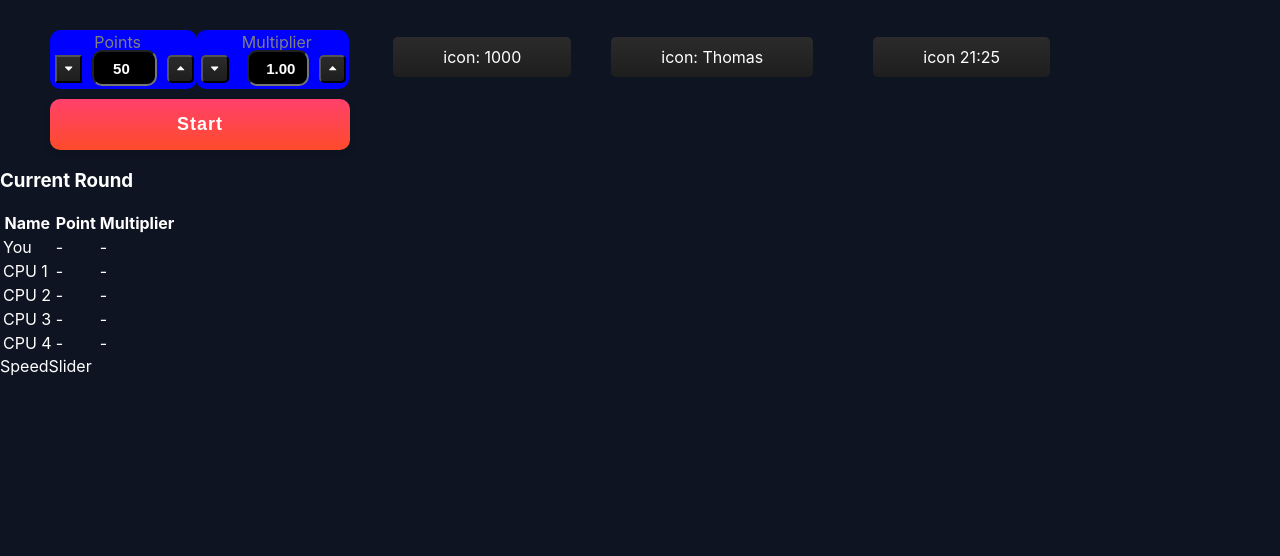
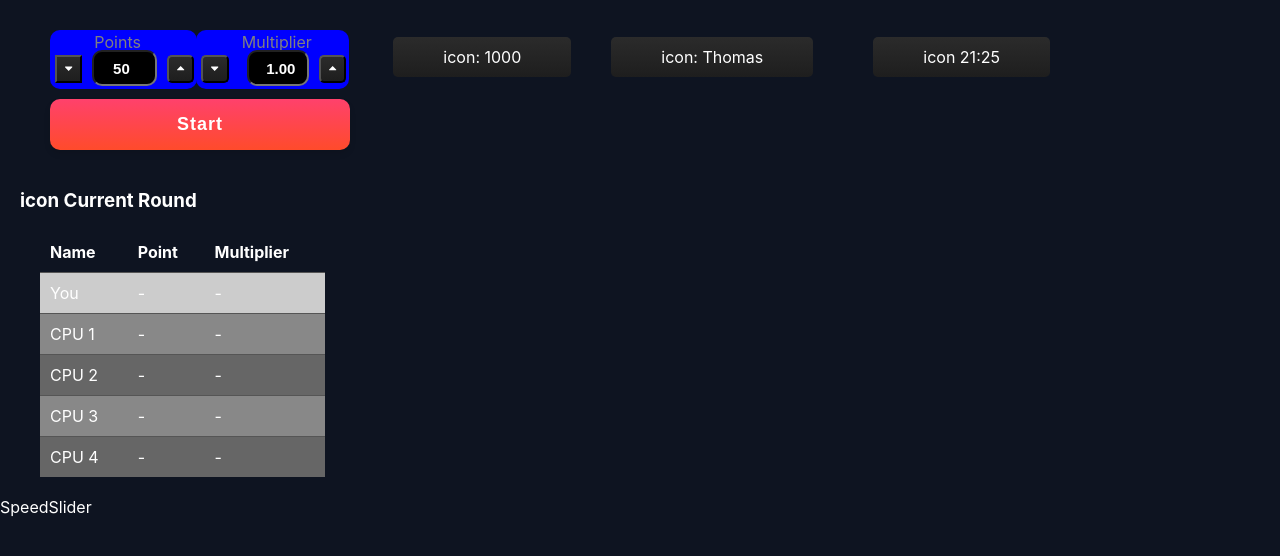
Before and after one commit to probablypenera007/guessnumber_frontend, a React (Create React App) app: page / in a window 1280 px wide. Shown: the top 556 px of the page. Built offline with nearby package versions, Linux system fonts and the light colour scheme.

Commit message:
current round

```diff
--- a/src/components/CurrentRound/CurrentRound.module.css
+++ b/src/components/CurrentRound/CurrentRound.module.css
@@ -1,3 +1,41 @@
-.currentRound{
+.currentRound {
     color: white;
+    padding: 20px;
+    border-radius: 8px;
+    width: 100%;
+    box-sizing: border-box;
 }
+
+.currentRound__title {
+    margin-bottom: 20px;
+}
+
+.currentRound__table {
+    margin-left: 20px;
+    width: 23%;
+    border-collapse: collapse;
+}
+
+.table__row--you {
+    background-color: #ccc;
+}
+
+.table__row--cpu1,
+.table__row--cpu3 {
+    background-color: #888;
+}
+
+.table__row--cpu2,
+.table__row--cpu4 {
+    background-color: #666;
+}
+
+.tableH {
+    padding: 10px;
+    text-align: left;
+}
+
+.table__data {
+    padding: 10px;
+    border-top: 1px solid #555;
+}
--- a/src/components/CurrentRound/CurrentRound.tsx
+++ b/src/components/CurrentRound/CurrentRound.tsx
@@ -15,28 +15,39 @@ const CurrentRound: React.FC<CurrentRoundProps> = ({
   const defaultPlayers = ["You", "CPU 1", "CPU 2", "CPU 3", "CPU 4"];
 
   const renderTableRows = () => {
-    if (!gameStarted) {
-      return defaultPlayers.map((player) => (
-        <tr key={player}>
-          <td className={Style.table__data}>{player}</td>
-          <td className={Style.table__data}>-</td>
-          <td className={Style.table__data}>-</td>
-        </tr>
-      ));
-    }
+    const playerData = gameStarted ? players : defaultPlayers.map(player => ({ name: player, points: '-', multiplier: '-' }));
 
-    return players.map((player) => (
-      <tr key={player.name}>
+    return playerData.map((player, index) => {
+      let rowStyle: string = '';
+      switch (index) {
+        case 0:
+          rowStyle = Style["table__row--you"] as string;
+          break;
+        case 1:
+        case 3:
+          rowStyle = Style["table__row--cpu1"] as string;
+          break;
+        case 2:
+        case 4:
+          rowStyle = Style["table__row--cpu2"] as string;
+          break;
+        default:
+          break;
+      }
+
+    return (
+      <tr key={player.name} className={rowStyle}>
         <td className={Style.table__data}>{player.name}</td>
-        <td className={Style.table__data}>{player.points}</td>
-        <td className={Style.table__data}>{player.multiplier}</td>
+        <td className={Style.table__data}>{typeof player.points === 'number' ? player.points : '-'}</td>
+        <td className={Style.table__data}>{typeof player.multiplier === 'number' ? player.multiplier : '-'}</td>
       </tr>
-    ));
-  };
+    );
+  });
+};
 
   return (
     <div className={Style.currentRound}>
-      <h3 className={Style.currentRound__title}>Current Round</h3>
+      <h3 className={Style.currentRound__title}>icon Current Round</h3>
       <table className={Style.currentRound__table}>
         <thead className={Style.currentRound__tableHeader}>
           <tr className={Style.table__row}>
```
